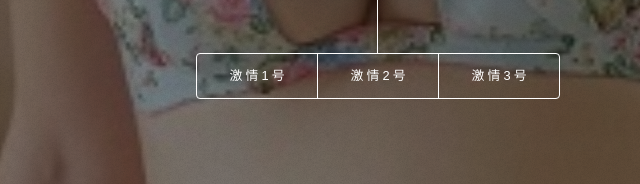
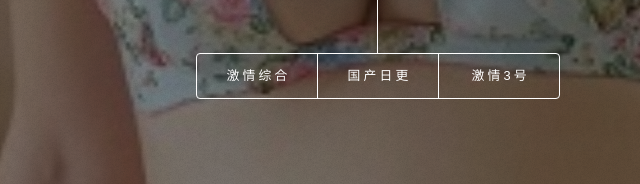
Before and after one commit to zhaoshangshaa/zhaoshangshaa.github.io, a plain HTML site: page index.html in a window 1280 px wide. Shown: the part 438-622 px from the top of the page, 262-902 px from the left. Drawn offline with Linux system fonts and the light colour scheme; a web font is replaced by a local one.

Commit message:
Update index.html

```diff
--- a/index.html
+++ b/index.html
@@ -28,8 +28,8 @@
 						</div>
 						<nav>
 							<ul>
-								<li><a href="https://yibaiyi.xyz/" target="_blank">激情1号</a></li>
-								<li><a href="https://shuger.xyz/" target="_blank">激情2号</a></li>
+								<li><a href="https://chuixiao3.xyz/" target="_blank">激情综合</a></li>
+								<li><a href="https://shuger.xyz/" target="_blank">国产日更</a></li>
 								<li><a href="https://shedeme.xyz/" target="_blank">激情3号</a></li>
 
 							</ul>
```
